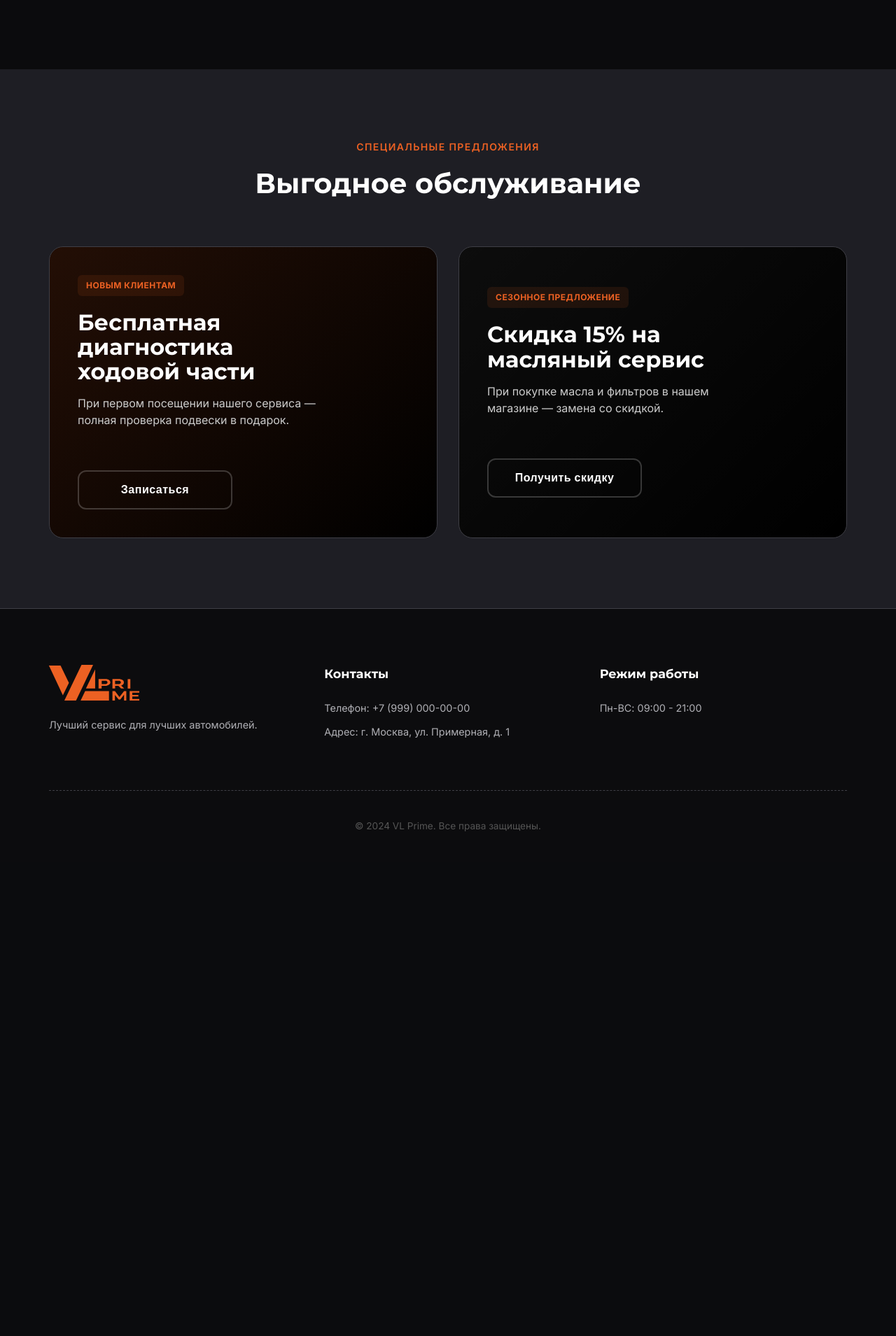
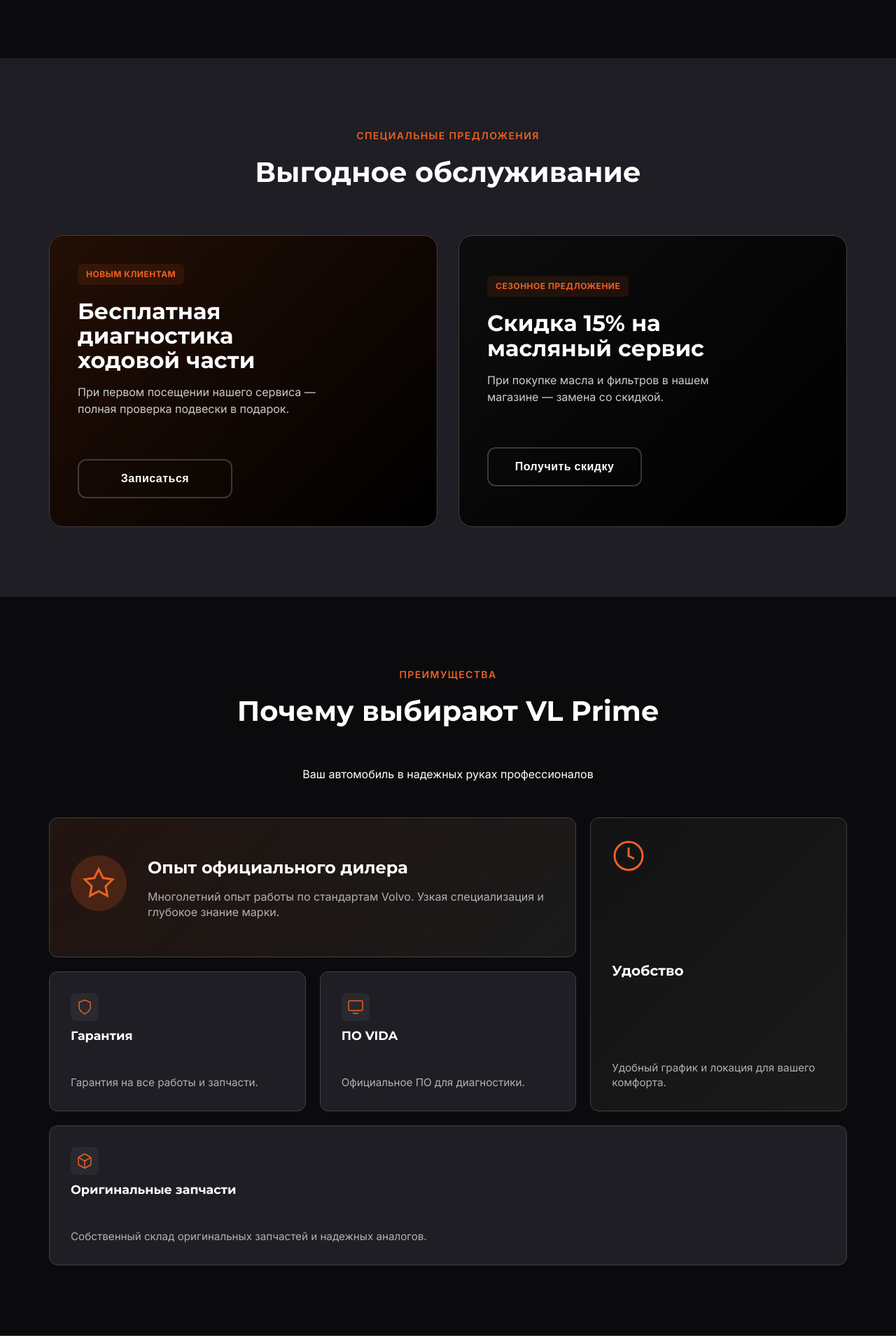
Before and after one commit to LIDERWAR/VlPRIME, a PHP site: page / in a window 1280 px wide. Shown: the part 2927-4836 px from the top of the page at 70% size. Before the commit the page ends 4115 px from the top, so only its background shows below. Run offline with PHP 8.4, Linux system fonts and the light colour scheme.

Commit message:
Implement 'Why Choose Us' section and sticky header

```diff
--- a/css/style.css
+++ b/css/style.css
@@ -17,6 +17,18 @@
     --font-main: 'Inter', sans-serif;
     --font-heading: 'Montserrat', sans-serif;
     --font-btn: 'Poppins', sans-serif;
+}
+
+/* Scrolled Header State */
+.header.scrolled {
+    background-color: rgba(11, 11, 13, 0.9);
+    /* Dark semi-transparent background */
+    backdrop-filter: blur(10px);
+    /* Glassmorphism effect */
+    box-shadow: 0 4px 30px rgba(0, 0, 0, 0.5);
+    /* Depth shadow */
+    padding: 15px 0;
+    /* Slightly shrink header for compactness */
 }
 
 /* --- Reset & Base --- */
@@ -136,10 +148,7 @@
     transition: background-color var(--transition-speed);
 }
 
-.header.scrolled {
-    background-color: rgba(11, 11, 13, 0.95);
-    backdrop-filter: blur(10px);
-}
+
 
 .header__container {
     display: flex;
@@ -384,7 +393,7 @@
 
 .service-card {
     background-color: var(--color-surface);
-    padding: 40px 30px;
+    padding: 32px 30px;
     border-radius: 12px;
     border: 1px solid var(--color-border);
     transition: all 0.3s ease;
@@ -768,7 +777,7 @@
     position: relative;
     border-radius: 20px;
     overflow: hidden;
-    min-height: 320px;
+    min-height: 260px;
     display: flex;
     align-items: center;
     padding: 40px;
@@ -847,6 +856,181 @@
     font-weight: 600;
     display: inline-flex;
     transition: all 0.3s ease;
+}
+
+/* --- Why Us Section --- */
+.why-us {
+    background-color: var(--color-bg);
+    /* Match section background */
+}
+
+/* Bento Grid */
+.advantages-grid {
+    display: grid;
+    grid-template-columns: repeat(3, 1fr);
+    gap: 20px;
+    margin-top: 50px;
+    grid-auto-rows: 200px;
+    /* Base height for rows */
+}
+
+/* Card Styling */
+.adv-card {
+    background-color: var(--color-surface);
+    border: 1px solid var(--color-border);
+    border-radius: 12px;
+    padding: 30px;
+    display: flex;
+    flex-direction: column;
+    justify-content: space-between;
+    transition: all 0.3s ease;
+    overflow: hidden;
+    position: relative;
+}
+
+.adv-card:hover {
+    transform: translateY(-5px);
+    border-color: var(--color-primary);
+    box-shadow: 0 10px 30px rgba(236, 97, 35, 0.1);
+}
+
+/* Large Card (2 Cols) */
+.adv-card--large {
+    grid-column: span 2;
+    background: linear-gradient(135deg, rgba(236, 97, 35, 0.1) 0%, rgba(26, 26, 26, 1) 100%);
+    display: flex;
+    flex-direction: row;
+    /* Horizontal layout for large card */
+    align-items: center;
+    gap: 30px;
+}
+
+.adv-card--large .adv-card__icon-box {
+    flex-shrink: 0;
+    width: 80px;
+    height: 80px;
+    background: rgba(236, 97, 35, 0.2);
+    border-radius: 50%;
+    display: flex;
+    align-items: center;
+    justify-content: center;
+    color: var(--color-primary);
+}
+
+.adv-card--large .adv-card__title {
+    font-size: 1.5rem;
+    margin-bottom: 12px;
+}
+
+.adv-card--large .adv-card__text {
+    font-size: 1rem;
+    max-width: 100%;
+}
+
+/* Tall Card (2 Rows) */
+.adv-card--tall {
+    grid-row: span 2;
+    background: linear-gradient(135deg, rgba(255, 255, 255, 0.03) 0%, rgba(26, 26, 26, 1) 100%);
+}
+
+.adv-card__icon-box {
+    margin-bottom: 12px;
+    color: var(--color-primary);
+}
+
+.adv-card__icon-small {
+    width: 40px;
+    height: 40px;
+    background: rgba(255, 255, 255, 0.05);
+    border-radius: 8px;
+    display: flex;
+    align-items: center;
+    justify-content: center;
+    color: var(--color-primary);
+    margin-bottom: 8px;
+}
+
+.adv-card__title {
+    font-size: 1.25rem;
+    font-weight: 700;
+    color: white;
+    margin-bottom: 6px;
+}
+
+.adv-card__subtitle {
+    font-size: 1.1rem;
+    font-weight: 600;
+    color: white;
+    margin-bottom: 6px;
+}
+
+.adv-card__text {
+    color: var(--color-text-muted);
+    font-size: 0.95rem;
+    line-height: 1.4;
+}
+
+.adv-card__header {
+    margin-bottom: auto;
+    /* Push text to bottom if needed, or keep standard flow */
+}
+
+/* Grid Responsiveness */
+@media (max-width: 1024px) {
+    .advantages-grid {
+        grid-template-columns: repeat(2, 1fr);
+        grid-auto-rows: auto;
+        /* Let content dictate height on smaller screens */
+    }
+
+    .adv-card--large {
+        grid-column: span 2;
+    }
+
+    .adv-card--tall {
+        grid-row: auto;
+        /* Reset row span */
+        grid-column: span 1;
+    }
+}
+
+@media (max-width: 768px) {
+    .advantages-grid {
+        grid-template-columns: 1fr;
+    }
+
+    .adv-card--large {
+        grid-column: span 1;
+        flex-direction: column;
+        align-items: flex-start;
+        text-align: left;
+    }
+
+    .adv-card--tall {
+        grid-column: span 1;
+    }
+}
+
+/* Full Width Card */
+.adv-card--full {
+    grid-column: 1 / -1;
+    display: flex;
+    flex-direction: column;
+    /* Stack header and text vertically */
+    align-items: flex-start;
+    /* Align content to the left */
+    gap: 20px;
+}
+
+.adv-card--full .adv-card__header {
+    margin-bottom: 0;
+    min-width: auto;
+}
+
+.adv-card--full .adv-card__text {
+    margin: 0;
+    max-width: 600px;
+    /* Limit text width for readability on wide card */
 }
 
 .btn--outline:hover {
--- a/index.html
+++ b/index.html
@@ -153,8 +153,6 @@
                 </article>
             </div>
         </div>
-    </section>
-
     </section>
 
     <!-- Main Services Section -->
@@ -315,6 +313,95 @@
         </div>
     </section>
 
+    <!-- Why Choose Us Section -->
+    <section id="why-us" class="why-us section-padding">
+        <div class="container">
+            <div class="section-header text-center">
+                <span class="section-overhead">ПРЕИМУЩЕСТВА</span>
+                <h2 class="section-title">Почему выбирают VL Prime</h2>
+                <p class="section-subtitle">Ваш автомобиль в надежных руках профессионалов</p>
+            </div>
+
+            <div class="advantages-grid">
+                <!-- Large Feature Card (Experience) -->
+                <div class="adv-card adv-card--large">
+                    <div class="adv-card__icon-box">
+                        <svg width="48" height="48" viewBox="0 0 24 24" fill="none" stroke="currentColor"
+                            stroke-width="1.5">
+                            <path
+                                d="M12 2l3.09 6.26L22 9.27l-5 4.87 1.18 6.88L12 17.77l-6.18 3.25L7 14.14 2 9.27l6.91-1.01L12 2z">
+                            </path>
+                        </svg>
+                    </div>
+                    <div class="adv-card__content">
+                        <h3 class="adv-card__title">Опыт официального дилера</h3>
+                        <p class="adv-card__text">Многолетний опыт работы по стандартам Volvo. Узкая специализация и
+                            глубокое знание марки.</p>
+                    </div>
+                </div>
+
+                <!-- Tall Feature Card (Convenience) -->
+                <div class="adv-card adv-card--tall">
+                    <div class="adv-card__icon-box">
+                        <svg width="48" height="48" viewBox="0 0 24 24" fill="none" stroke="currentColor"
+                            stroke-width="1.5">
+                            <circle cx="12" cy="12" r="10"></circle>
+                            <polyline points="12 6 12 12 16 14"></polyline>
+                        </svg>
+                    </div>
+                    <h3 class="adv-card__title">Удобство</h3>
+                    <p class="adv-card__text">Удобный график и локация для вашего комфорта.</p>
+                </div>
+
+                <!-- Standard Cards -->
+                <div class="adv-card">
+                    <div class="adv-card__header">
+                        <div class="adv-card__icon-small">
+                            <svg width="24" height="24" viewBox="0 0 24 24" fill="none" stroke="currentColor"
+                                stroke-width="1.5">
+                                <path d="M12 22s8-4 8-10V5l-8-3-8 3v7c0 6 8 10 8 10z"></path>
+                            </svg>
+                        </div>
+                        <h4 class="adv-card__subtitle">Гарантия</h4>
+                    </div>
+                    <p class="adv-card__text">Гарантия на все работы и запчасти.</p>
+                </div>
+
+                <div class="adv-card">
+                    <div class="adv-card__header">
+                        <div class="adv-card__icon-small">
+                            <svg width="24" height="24" viewBox="0 0 24 24" fill="none" stroke="currentColor"
+                                stroke-width="1.5">
+                                <rect x="2" y="3" width="20" height="14" rx="2" ry="2"></rect>
+                                <line x1="8" y1="21" x2="16" y2="21"></line>
+                            </svg>
+                        </div>
+                        <h4 class="adv-card__subtitle">ПО VIDA</h4>
+                    </div>
+                    <p class="adv-card__text">Официальное ПО для диагностики.</p>
+                </div>
+
+                <!-- Full Width Card (Original Parts) -->
+                <div class="adv-card adv-card--full">
+                    <div class="adv-card__header">
+                        <div class="adv-card__icon-small">
+                            <svg width="24" height="24" viewBox="0 0 24 24" fill="none" stroke="currentColor"
+                                stroke-width="1.5">
+                                <path
+                                    d="M21 16V8a2 2 0 0 0-1-1.73l-7-4a2 2 0 0 0-2 0l-7 4A2 2 0 0 0 3 8v8a2 2 0 0 0 1 1.73l7 4a2 2 0 0 0 2 0l7-4A2 2 0 0 0 21 16z">
+                                </path>
+                                <polyline points="3.27 6.96 12 12.01 20.73 6.96"></polyline>
+                                <line x1="12" y1="22.08" x2="12" y2="12"></line>
+                            </svg>
+                        </div>
+                        <h4 class="adv-card__subtitle">Оригинальные запчасти</h4>
+                    </div>
+                    <p class="adv-card__text">Собственный склад оригинальных запчастей и надежных аналогов.</p>
+                </div>
+            </div>
+        </div>
+    </section>
+
     <!-- Footer -->
     <footer id="contact" class="footer">
         <div class="container">
--- a/js/script.js
+++ b/js/script.js
@@ -20,13 +20,13 @@
         });
     }
 
-    // --- Header Scroll Effect (Optional) ---
+    // --- Header Scroll Effect ---
     const header = document.querySelector('.header');
     window.addEventListener('scroll', () => {
         if (window.scrollY > 50) {
-            header.style.boxShadow = '0 4px 20px rgba(0,0,0,0.5)';
+            header.classList.add('scrolled');
         } else {
-            header.style.boxShadow = 'none';
+            header.classList.remove('scrolled');
         }
     });
 });
```
Also changed, not shown: 1 other file.
